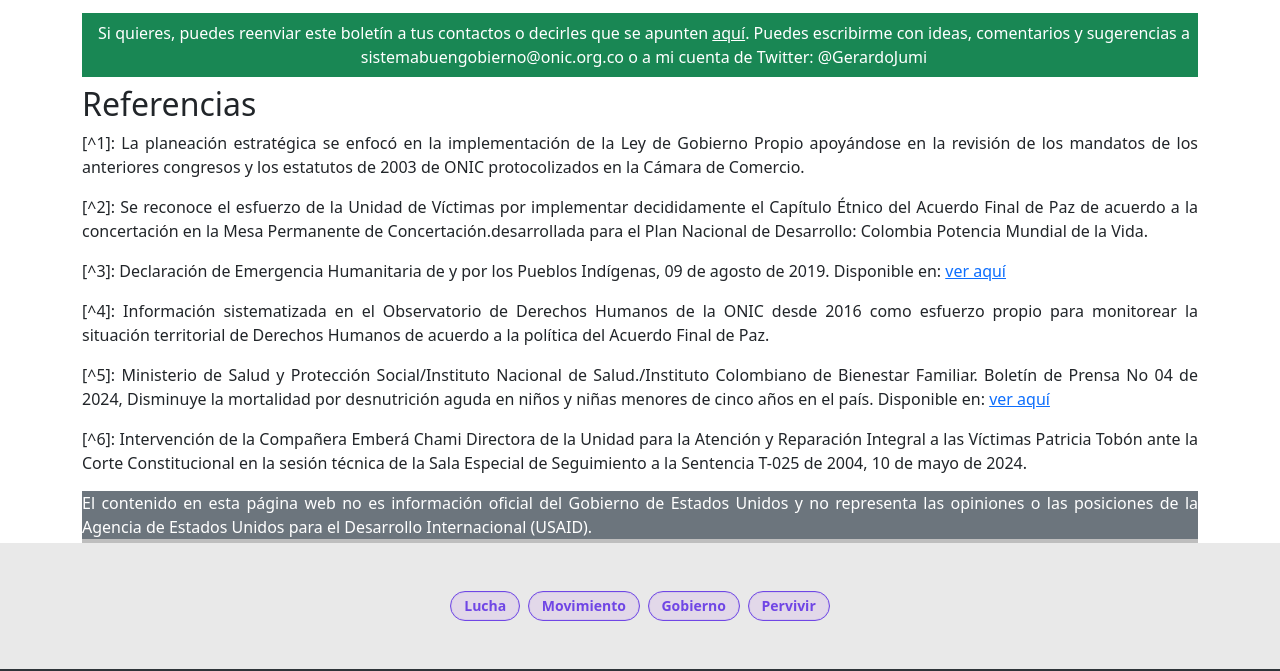
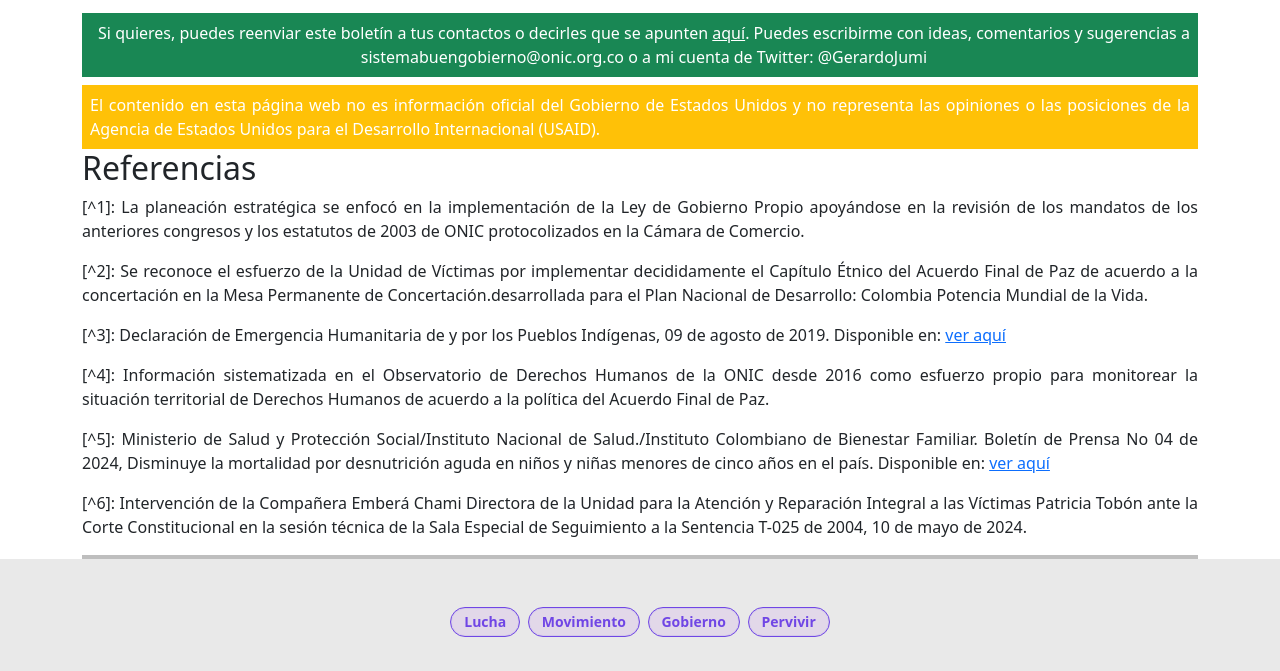
Before and after one commit to wilsonlargo/onicnews, an Astro site: page /boletines/boletin-1 in a window 1280 px wide. Shown: the part 9067-9738 px from the top of the page. Built offline with nearby package versions, Linux system fonts and the light colour scheme; Astro itself is replaced by a stand-in of ours.

Commit message:
Nota adver

```diff
--- a/src/content/boletines/boletin-1.md
+++ b/src/content/boletines/boletin-1.md
@@ -116,6 +116,7 @@ En medio de la tragedia de miles de palestinos están siendo asesinados, a la ve
                 <a href="#" class="text-white">aquí</a>. Puedes escribirme con ideas, comentarios y sugerencias a sistemabuengobierno@onic.org.co
                 o a mi cuenta de Twitter: @GerardoJumi</div>
 </div>
+<div class="bg-warning text-white p-2" style="font-size: 12pt;">El contenido en esta página web no es información oficial del Gobierno de Estados Unidos y no representa las opiniones o las posiciones de la Agencia de Estados Unidos para el Desarrollo Internacional (USAID).</div>
 
 
 
@@ -132,5 +133,3 @@ En medio de la tragedia de miles de palestinos están siendo asesinados, a la ve
 [^5]: Ministerio de Salud y Protección Social/Instituto Nacional de Salud./Instituto Colombiano de Bienestar Familiar. Boletín de Prensa No 04 de 2024, Disminuye la mortalidad por desnutrición aguda en niños y niñas menores de cinco años en el país. Disponible en: <a href="https://www.minsalud.gov.co/Paginas/Disminuye-la-mortalidad-por-desnutricion-aguda-en-ninos-y-ninas-menores-de-cinco-anos-en-el-pais.aspx" target="_blank">ver aquí</a>
 
 [^6]: Intervención de la Compañera Emberá Chami Directora de la Unidad para la Atención y Reparación Integral a las Víctimas Patricia Tobón ante la Corte Constitucional en la sesión técnica de la Sala Especial de Seguimiento a la Sentencia T-025 de 2004, 10 de mayo de 2024.
-
-<div class="bg-secondary text-white" style="font-size: 12pt;">El contenido en esta página web no es información oficial del Gobierno de Estados Unidos y no representa las opiniones o las posiciones de la Agencia de Estados Unidos para el Desarrollo Internacional (USAID).</div>
```
